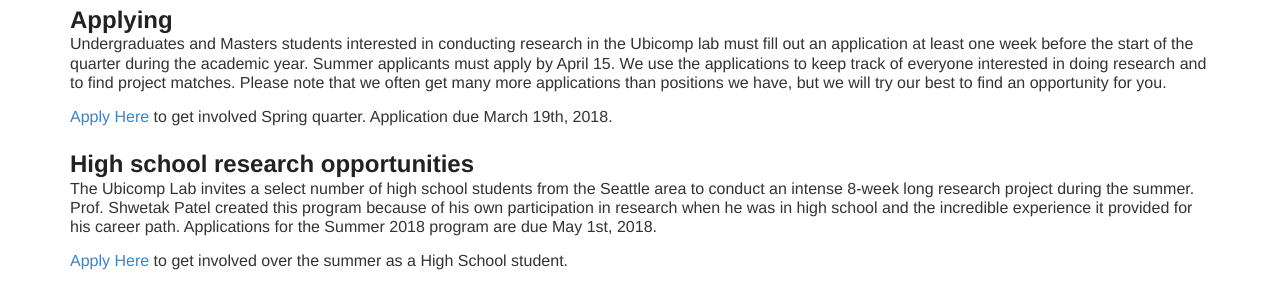
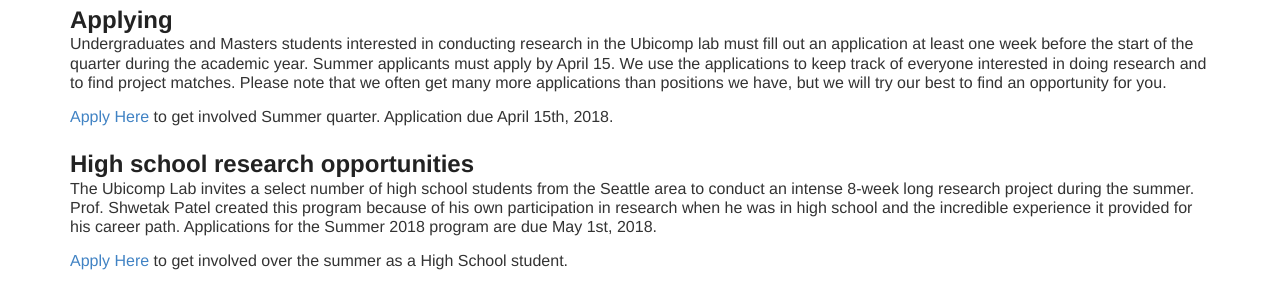
Before and after one commit to ubicomplab/ubicomplab.github.io, a Jekyll site: the page built from get_involved/index.md, in a window 1280 px wide. Shown: the part 533-833 px from the top of the page. Built offline with Jekyll 4.4.1, drawn with Linux system fonts in a browser that asks for light colours; some web fonts are replaced.

Commit message:
Update index.md

```diff
--- a/get_involved/index.md
+++ b/get_involved/index.md
@@ -15,7 +15,9 @@
 ## Applying
 Undergraduates and Masters students interested in conducting research in the Ubicomp lab must fill out an application at least one week before the start of the quarter during the academic year. Summer applicants must apply by April 15. We use the applications to keep track of everyone interested in doing research and to find project matches. Please note that we often get many more applications than positions we have, but we will try our best to find an opportunity for you.
 
-<a href="http://www.surveygizmo.com/s3/4121925/UbiComp-Lab-Research-Application-Spring-2018">Apply Here</a> to get involved Spring quarter. Application due March 19th, 2018.
+<!--<a href="http://www.surveygizmo.com/s3/4121925/UbiComp-Lab-Research-Application-Spring-2018">Apply Here</a> to get involved Spring quarter. Application due March 19th, 2018.-->
+<a href="http://www.surveygizmo.com/s3/4121883/UbiComp-Lab-Research-Application-Summer-2018">Apply Here</a> to get involved Summer quarter. Application due April 15th, 2018.
+
 
 ## High school research opportunities
 The Ubicomp Lab invites a select number of high school students from the Seattle area to conduct an intense 8-week long research project during the summer.  Prof. Shwetak Patel created this program because of his own participation in research when he was in high school and the incredible experience it provided for his career path.  Applications for the Summer 2018 program are due May 1st, 2018.
```
